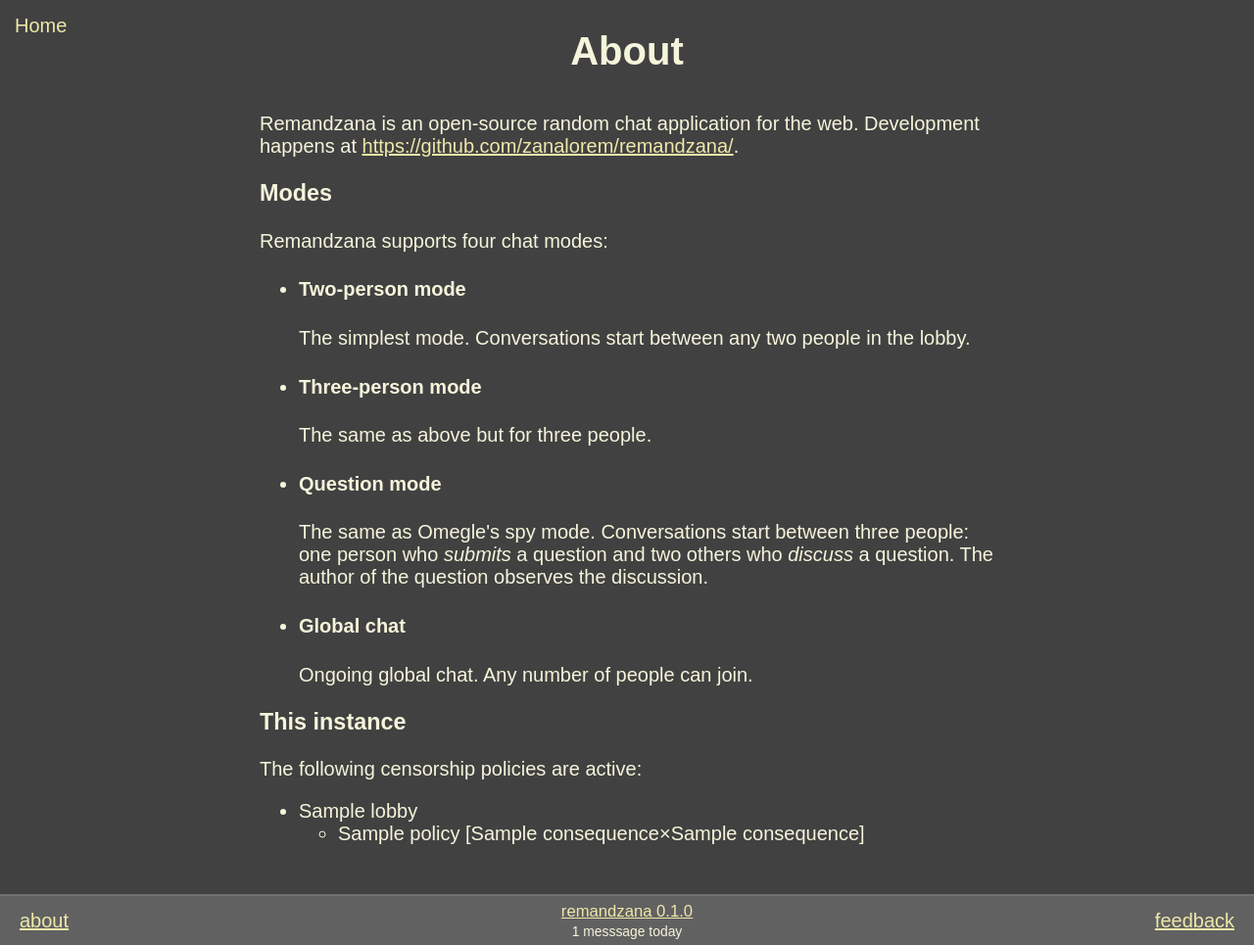
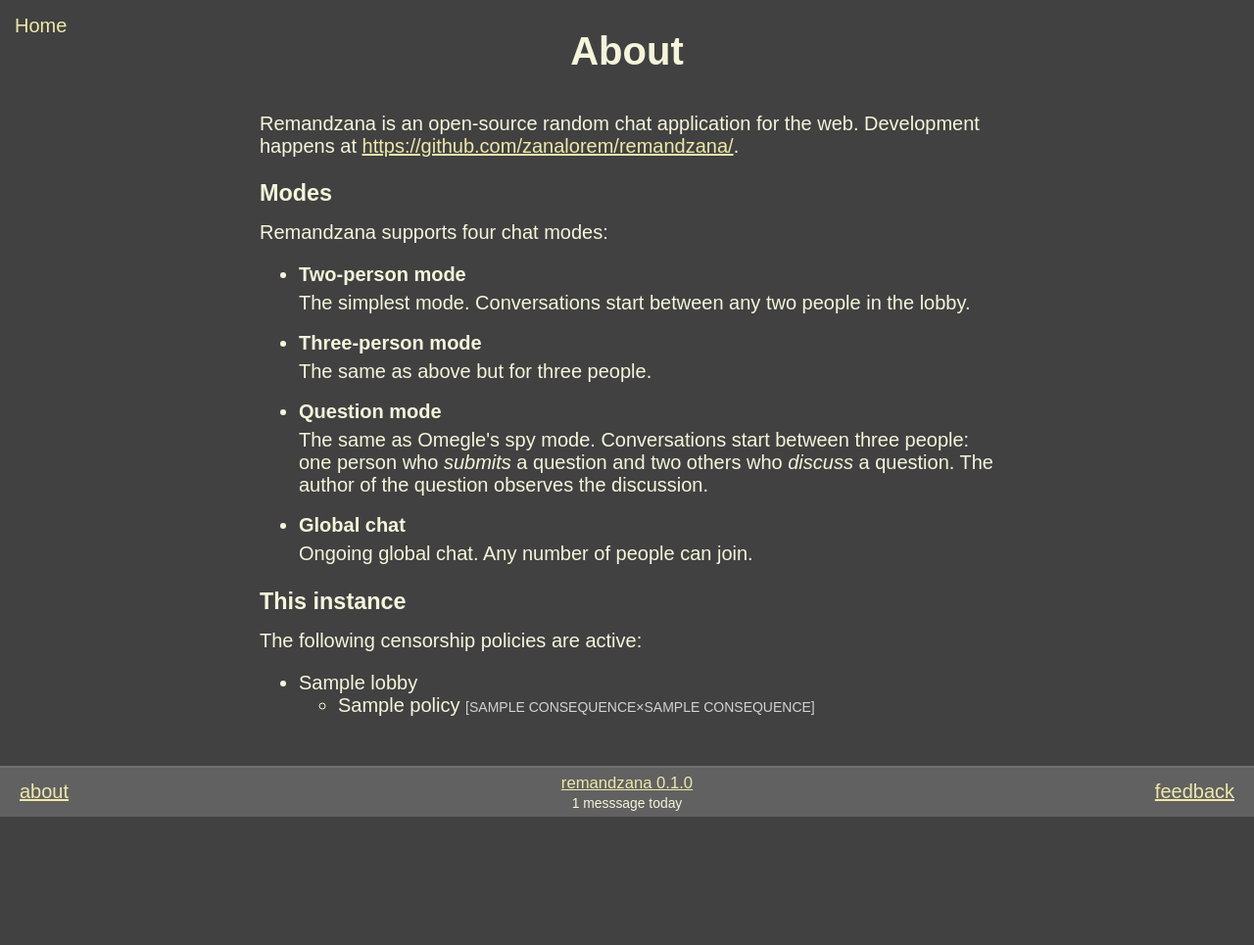
Before and after one commit to zanalorem/remandzana, a Python web app: template remandzana/templates/about.html in a window 1280 px wide. Shown: the whole page at 98% size. After the commit the page ends 834 px from the top, so only its background shows below. Run offline with Jinja, Linux system fonts and the light colour scheme; the template is opened without the code that fills it: most values are stand-ins (such as "Sample title", 1, 10 or a date in 2020).

Commit message:
Update etc.css

```diff
--- a/remandzana/static/etc.css
+++ b/remandzana/static/etc.css
@@ -153,12 +153,35 @@ h2 {
     margin: 0 6px 6px 30px;
 }
 
-#feedback-submitted {
+li > h4 {
+    margin: 18px 0 6px 0;
+}
+section > ul > li {
+    margin-top: 8px;
+}
+.consequences {
+    color: #d3d3d3;
+    font-variant: all-petite-caps;
+}
+section > p {
+    margin: 15px 0;
+}
+section > h3 {
+    margin-bottom: 0;
+}
+
+.middle {
     display: flex;
     flex-direction: column;
     justify-content: center;
     text-align: center;
-    height: calc(100vh - var(--margin-mobile) var(--footer-border-size) - var(--footer-height));
+    height: calc(100vh - var(--margin-mobile) * 2 - var(--footer-border-size) - var(--footer-height));
+}
+.middle > h2 > a {
+    text-decoration: none;
+}
+.middle > h2 > a:hover {
+    text-decoration: underline;
 }
 
 @media screen and (min-width: 800px) {
@@ -171,7 +194,7 @@ h2 {
     #primary {
         margin-bottom: 90px;
     }
-    #feedback-submitted {
+    .middle {
         height: calc(100vh - var(--margin-desktop) * 2 - var(--footer-border-size) - var(--footer-height));
     }
     #feedback-form {
```
